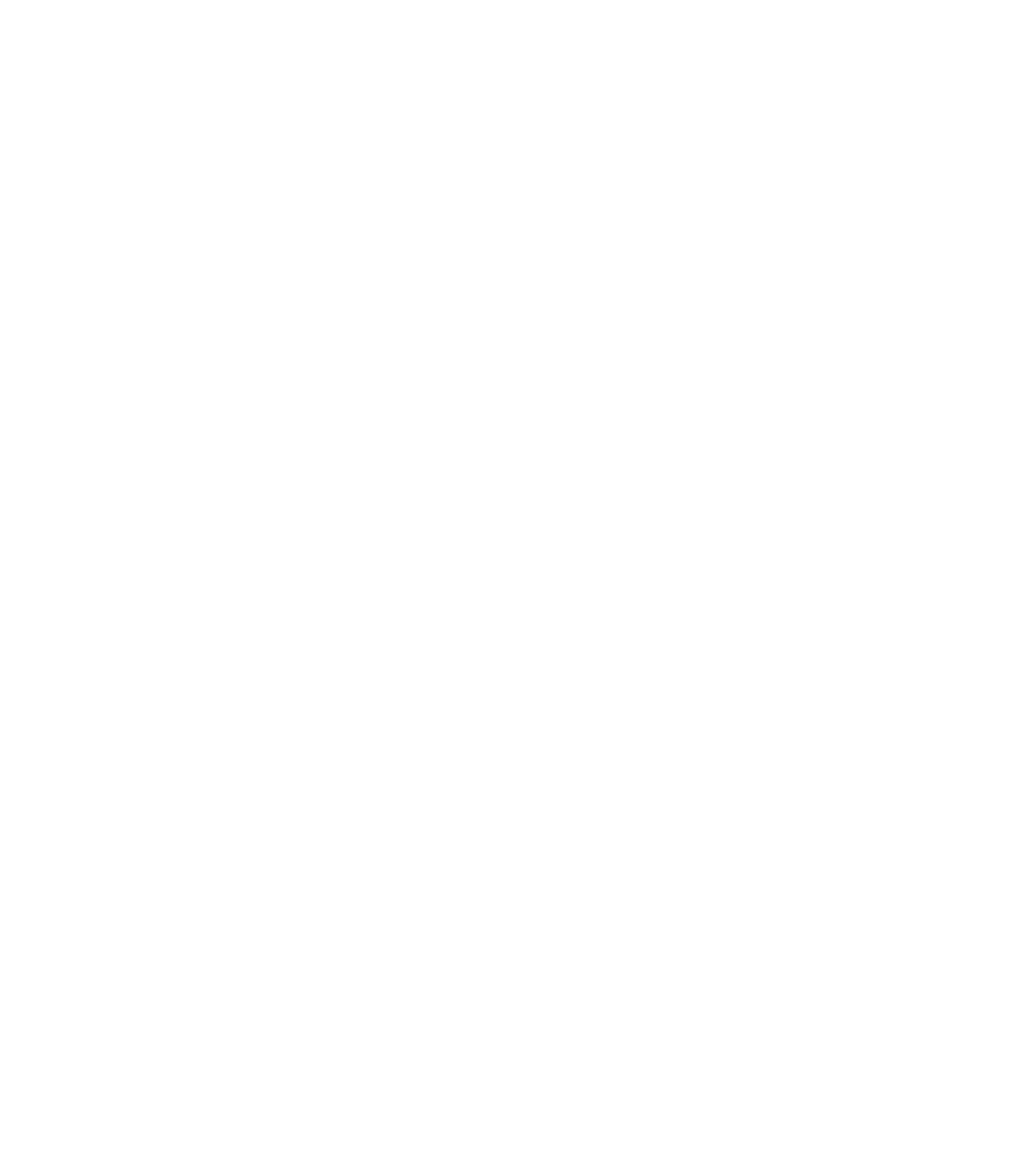
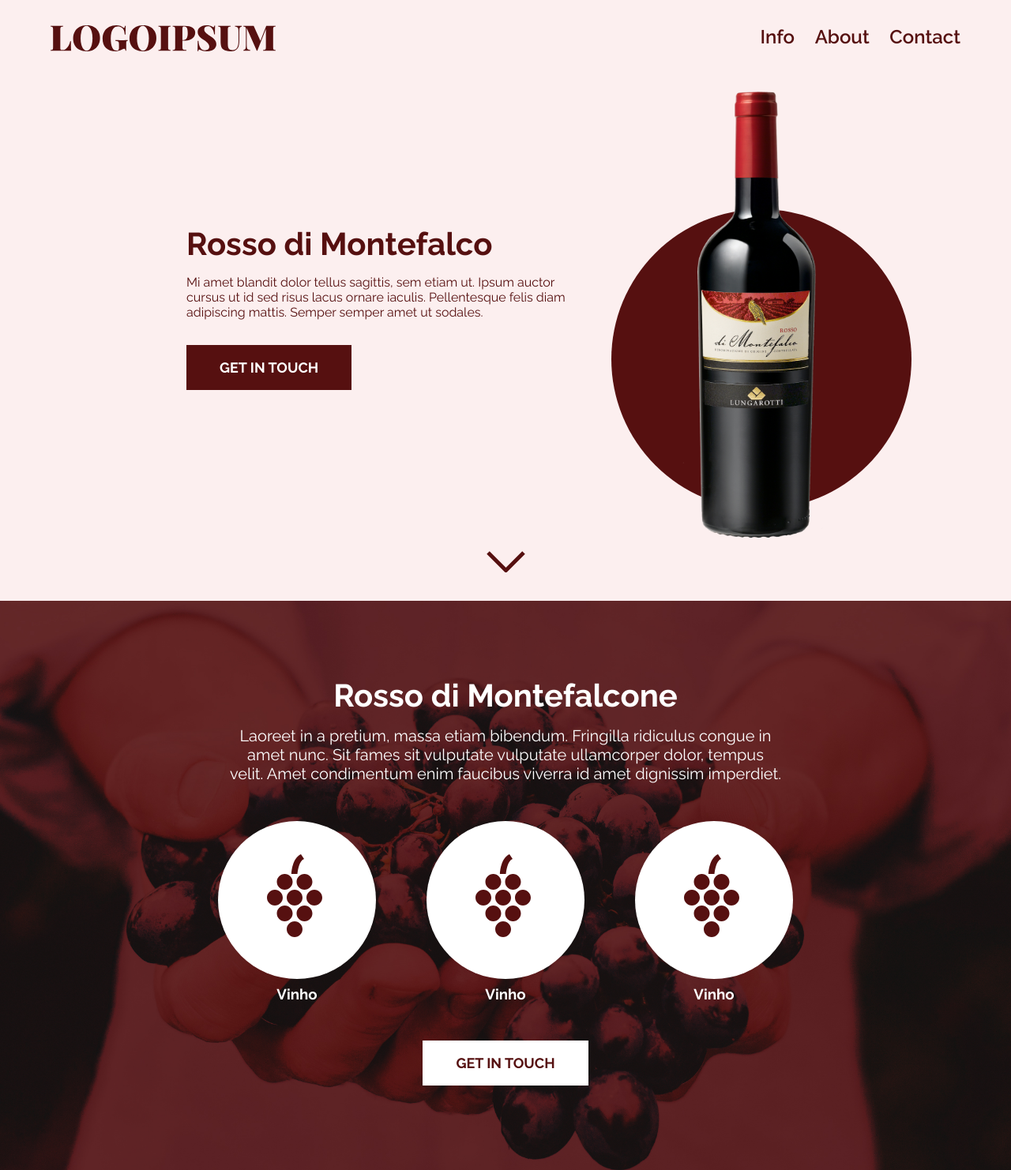
Before and after one commit to amrals/lp_wine, a plain HTML site: page index.html in a window 1280 px wide. Shown: the top 1482 px of the page at 79% size. Before the commit the page ends 800 px from the top, so only its background shows below. Drawn offline with Linux system fonts and the light colour scheme.

Commit message:
feat: :sparkles: Finish landing page

```diff
--- a/index.html
+++ b/index.html
@@ -5,8 +5,95 @@
     <meta http-equiv="X-UA-Compatible" content="IE=edge">
     <meta name="viewport" content="width=device-width, initial-scale=1.0">
     <title>Vinhos</title>
+    <link rel="stylesheet" href="styles.css">
+    <link rel="preconnect" href="https://fonts.googleapis.com">
+    <link rel="preconnect" href="https://fonts.gstatic.com" crossorigin>
+    <link href="https://fonts.googleapis.com/css2?family=Raleway:wght@300;400;500;600;700&display=swap" rel="stylesheet">
+    <link rel="shortcut icon" href="assets/img/vinho_icon.svg" type="image/x-icon">
 </head>
 <body>
+    <header>
+        <img src="assets/img/logo.svg"/>
+        <nav>
+            <ul>
+                <li><a href="#services">Info</a></li>
+                <li><a href="#feedbacks">About</a></li>
+                <li><a href="#footer">Contact</a></li>
+            </ul>
+        </nav>
+    </header>
+    <section id="intro">
+        <div class="main">
+            <h1>Rosso di Montefalco</h1>
+            <p>Mi amet blandit dolor tellus sagittis, sem etiam ut. Ipsum auctor cursus ut id sed risus lacus ornare iaculis. Pellentesque felis diam adipiscing mattis. Semper semper amet ut sodales. </p>
+            <a href="#contact" class="button">Get in Touch</a>
+        </div>
+        <figure class="initial-figure">
+            <span class="circle"></span>
+            <img src="./assets/img/img_vinho.png" alt="Vinho principal" class="vinho"/>
+        </figure>
+    </section>
+    <a href="" class="arrow"><img src="assets/img/arrow.svg" alt=""></a>
+    <section id="services">
+        <h2>Rosso di Montefalcone</h2>
+        <p>Laoreet in a pretium, massa etiam bibendum. Fringilla ridiculus congue in amet nunc. Sit fames sit vulputate vulputate ullamcorper dolor, tempus velit. Amet condimentum enim faucibus viverra id amet dignissim imperdiet. </p>
+        <div class="container">
+            <div class="content">
+                <div class="circle_content">
+                    <img src="assets/img/vinho_icon.svg" alt="">
+                </div>
+                <h3>Vinho</h3>
+            </div>
+            <div class="content">
+                <div class="circle_content">
+                    <img src="assets/img/vinho_icon.svg" alt="">
+                </div>
+                <h3>Vinho</h3>
+            </div>
+            <div class="content">
+                <div class="circle_content">
+                    <img src="assets/img/vinho_icon.svg" alt="">
+                </div>
+                <h3>Vinho</h3>
+            </div>
+        </div>
+        <a href="#contact" class="button bg-white">Get in Touch</a>
+    </section>
+    <section class="feedbacks" id="feedbacks">
+        <div class="left">
+            <img src="./assets/img/img_01.png" alt="Foto de vinho">
+             <article class="comment">
+        <h2>Pietro Tosolini</h2>
+        <p>“Sem et diam velit fusce dictum amet cras a augue. Tincidunt arcu feugiat aliquam in eu. Eget molestie placerat at purus neque. Metus cursus in volutpat lacinia dignissim augue. Nec, dictumst odio vehicula at tellus. Mauris fusce sed at hendrerit fringilla. Quisque aenean.”</p>
+        <img src="assets/img/stars.svg" alt="avaliação">
+    </article>
+        </div>
+        <div class="right">
+             <article class="comment">
+        <h2>Pietro Tosolini</h2>
+        <p>“Sem et diam velit fusce dictum amet cras a augue. Tincidunt arcu feugiat aliquam in eu. Eget molestie placerat at purus neque. Metus cursus in volutpat lacinia dignissim augue. Nec, dictumst odio vehicula at tellus. Mauris fusce sed at hendrerit fringilla. Quisque aenean.”</p>
+        <img src="assets/img/stars.svg" alt="avaliação">
+    </article>
+            <img src="./assets/img/img_02.png" alt="Foto de vinho">
+        </div>
 
+    </section>
+    <a href="#contact" class="button bg-primary feedbacks-button">Get in Touch</a>
+    <section class="itallic-banner">
+        <h4>"Vinum bonum deorum donum."</h4>
+    </section>
+    <footer id="footer">
+        <p class="footer-mail">info@loremipsum.com · 450 45 82 30</p>
+        <div class="footer-icons">
+            <a href="#"><img src="./assets/img/facebook.svg" alt="Facebook icon" /></a>
+            <a href="#"><img src="./assets/img/instagram.svg" alt="Instagram icon" /></a>
+            <a href="#"><img src="./assets/img/linkedin.svg" alt="Linkedin icon" /></a>
+        </div>
+        <p class="copyright">Copyright ©<span id="date"></span></p>
+    </footer>
+   <script>
+        var date = new Date();
+        document.getElementById("date").innerHTML = date.getFullYear()
+   </script>
 </body>
 </html>
--- a/styles.css
+++ b/styles.css
@@ -0,0 +1,226 @@
+* {
+    font-family: 'Raleway', sans-serif;
+    padding: 0;
+    margin: 0;
+}
+body {
+    background-color: #FCEFEF;
+}
+header {
+    display: flex;
+    justify-content: space-between;
+    padding: 4vh 5vw;
+}
+nav {
+    display: flex;
+}
+ul {
+    list-style-type: none;
+    display: flex;
+    gap: 2vw;
+}
+li {
+    font-weight: 600;
+    font-size: 1.5rem;
+    color: #561010;
+}
+li > a {
+    text-decoration: none;
+    color: #561010;
+}
+.main {
+    color: #561010;
+    max-width: 500px;
+    display: flex;
+    flex-direction: column;
+    gap: 1rem;
+}
+.itallic-banner {
+    padding: 10.75rem 0rem;
+    background-color: #561010;
+    margin-top: 10rem;
+    margin-bottom: 5rem;
+    display: flex;
+    justify-content: center;
+    align-items: center;
+}
+
+.itallic-banner > h4 {
+    font-weight: 400;
+    font-style: italic;
+    color: #fff;
+    font-size: 4rem;
+}
+
+main > p {
+    font-weight: 400;
+    font-size: 1rem;
+}
+h1 {
+    font-size: 2.5rem;
+    margin-bottom: 0;
+}
+.button {
+    padding: 16px 40px;
+    background: #561010;
+    text-transform: uppercase;
+    color: #fff;
+    text-decoration: none;
+    font-weight: 700;
+    font-size: 1.125rem;
+    display: block;
+    margin: 2vh 0vw;
+    width: fit-content;
+    border: 2px solid #561010;
+    transition: .25s;
+}
+.button:hover {
+    background: transparent;
+    color: #561010;
+}
+.feedbacks-button {
+    margin-right: auto;
+    margin-left: auto;
+    margin-top: 5rem;
+}
+#intro {
+    display: flex;
+    align-items: center;
+    justify-content: center;
+    gap: 10vw;
+}
+.initial-figure {
+    position: relative;
+}
+.vinho {
+    width: 180px;
+    z-index: 9;
+}
+.circle {
+    width: 380px;
+    height: 380px;
+    background: #561010;
+    position: absolute;
+    border-radius: 272px;
+    top: 28%;
+    z-index: -1;
+    left: -50%;
+}
+.arrow {
+    display: block;
+    margin: auto;
+    width: fit-content;
+}
+
+#services {
+    background-image: url('assets/img/background_image.jpg');
+    background-repeat: no-repeat;
+    background-size: cover;
+    color: #fff;
+    display: flex;
+    flex-direction: column;
+    align-items: center;
+    padding: 12vh 0vw;
+    margin: 4vh 0vw;
+}
+#services > h2 {
+    font-size: 2.5rem;
+}
+#services > p {
+    max-width: 700px;
+    margin: 2vh 0vw;
+    font-size: 1.25rem;
+    text-align: center;
+    font-weight: 400;
+}
+.container {
+    display: flex;
+    gap: 5vw;
+    margin: 4vh 0vw;
+}
+.content {
+    display: flex;
+    justify-content: center;
+    flex-direction: column;
+    align-items: center;
+}
+.content > h3 {
+    margin-top: 1vh;
+}
+.circle_content {
+    background: #fff;
+    width: 200px;
+    height: 200px;
+    border-radius: 100px;
+    position: relative;
+}
+.circle_content > img {
+    position: absolute;
+    left: 31%;
+    top: 21%;
+}
+.bg-white {
+    background: #fff;
+    color: #561010;
+    border: 2px solid #fff;
+}
+.bg-white:hover {
+    background: transparent;
+    color: #fff;
+    border: 2px solid #fff;
+}
+
+.feedbacks{
+    display: flex;
+    gap: 5.125rem;
+    padding: 0 4.313rem;
+    padding-top: 6rem;
+}
+
+.feedbacks > div{
+    display: flex;
+    flex-direction: column;
+    gap: 20.25rem;
+}
+
+.feedbacks > .left{
+    align-items: flex-end;
+}
+
+.feedbacks > div > img{
+    flex-direction: column;
+    max-width: 100%;
+}
+
+footer {
+    display: flex;
+    flex-direction: column;
+    gap: 1.5rem;
+    align-items: center;
+    margin-bottom: 2.5rem;
+}
+
+.footer-mail{
+    font-weight: 500;
+    font-size: 2rem;
+}
+
+.footer-icons {
+    display: flex;
+    gap: 1.5rem;
+}
+
+.copyright{
+    font-weight: 400;
+    font-size: 1.5rem;
+}
+
+.comment {
+    border: 1px solid #561010;
+    max-width: 500px;
+    padding: 2vh 1vw;
+    color: #561010;
+}
+.comment > p {
+    margin: 1vh 0vw;;
+}
```
Also changed, not shown: assets/img/arrow.svg (added), assets/img/stars.svg (added).
